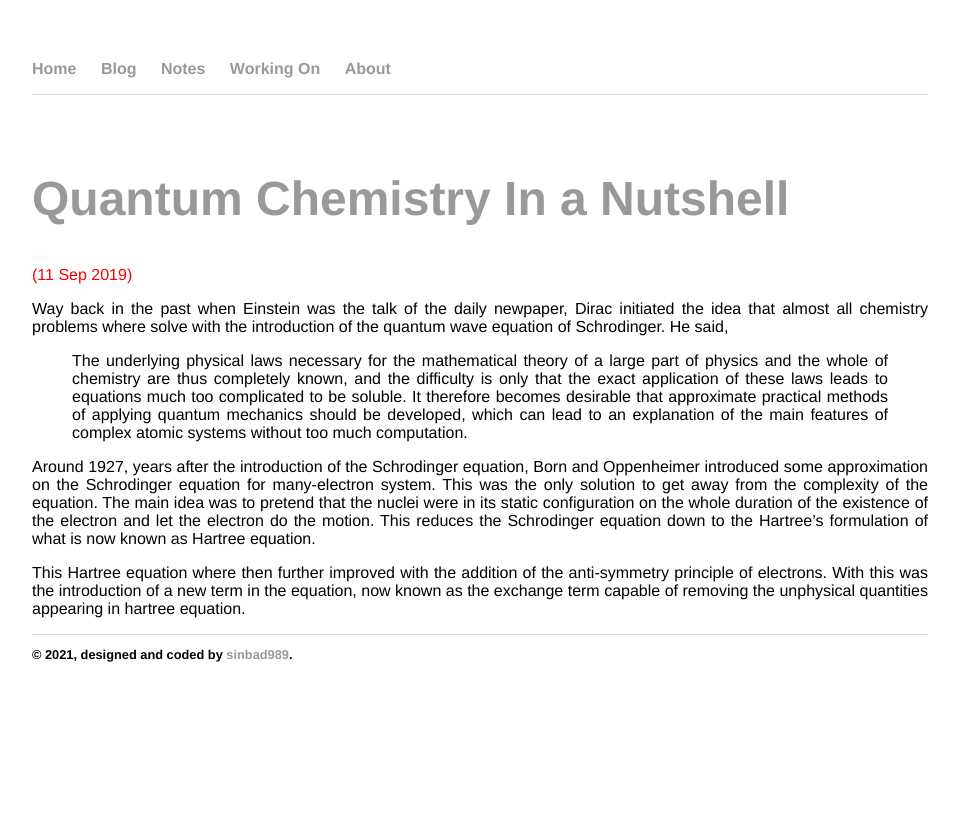
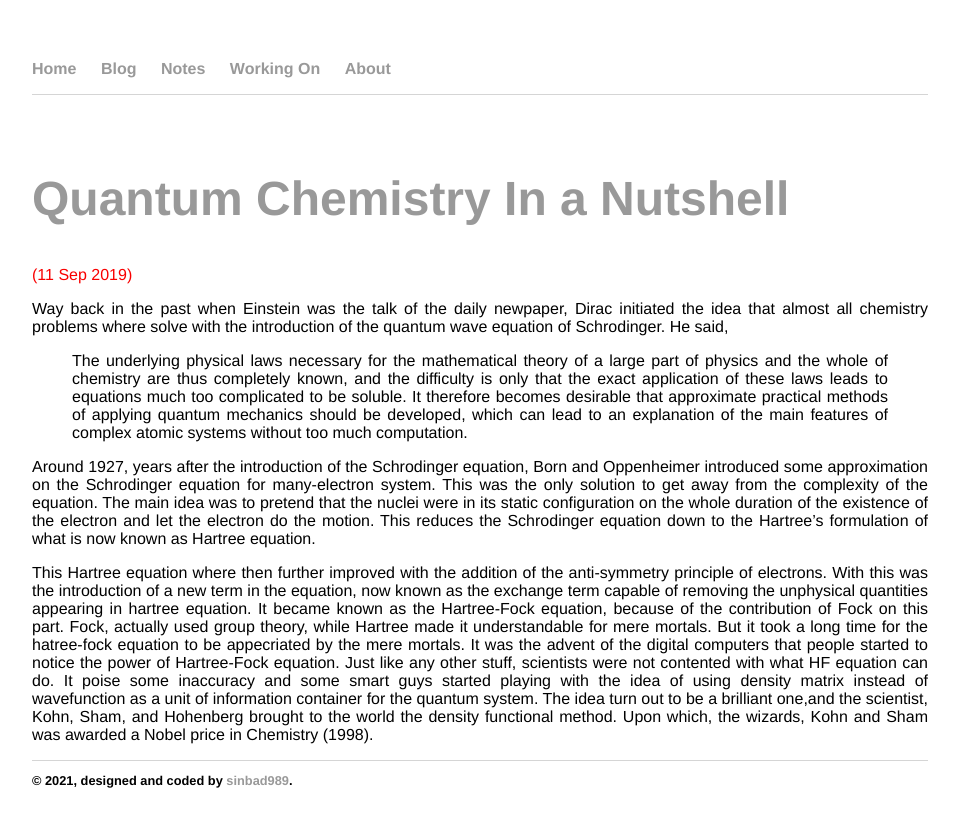
Before and after one commit to sinbad989/sinbad989.github.io, a Jekyll site: the page built from _posts/2019-09-11-quantum-chemistry-in-a-nutshell.md, in a window 1280 px wide. Shown: the top 827 px of the page, without its empty margins (160-1119 px from the left). Built offline with Jekyll 4.4.1, drawn with Linux system fonts in a browser that asks for light colours; nearby versions of some CDN libraries; some web fonts are replaced.

```diff
--- a/_posts/2019-09-11-quantum-chemistry-in-a-nutshell.md
+++ b/_posts/2019-09-11-quantum-chemistry-in-a-nutshell.md
@@ -11,4 +11,4 @@
 
 Around 1927, years after the introduction of the Schrodinger equation, Born and Oppenheimer introduced some approximation on the Schrodinger equation for many-electron system. This was the only solution to get away from the complexity of the equation. The main idea was to pretend that the nuclei were in its static configuration on the whole duration of the existence of the electron and let the electron do the motion. This reduces the Schrodinger equation down to the Hartree's formulation of what is now known as Hartree equation.
 
-This Hartree equation where then further improved with the addition of the anti-symmetry principle of electrons. With this was the introduction of a new term in the equation, now known as the exchange term capable of removing the unphysical quantities appearing in hartree equation.
+This Hartree equation where then further improved with the addition of the anti-symmetry principle of electrons. With this was the introduction of a new term in the equation, now known as the exchange term capable of removing the unphysical quantities appearing in hartree equation. It became known as the Hartree-Fock equation, because of the contribution of Fock on this part. Fock, actually used group theory, while Hartree  made it understandable for mere mortals. But it took a long time for the hatree-fock equation to be appecriated by the mere mortals. It was the advent of the digital computers that people started to notice the power of Hartree-Fock equation. Just like any other stuff, scientists were not contented with what HF equation can do. It poise some inaccuracy and some smart guys started playing with the idea of using density matrix instead of wavefunction as a unit of information container for the quantum system. The idea turn out to be a brilliant one,and the scientist, Kohn, Sham, and Hohenberg brought to the world the density functional method. Upon which, the wizards, Kohn and Sham was awarded a Nobel price in Chemistry (1998).
```
Also changed, not shown: assets/author.JPG (deleted), assets/author2.jpg (deleted), assets/author3.JPG (deleted).
